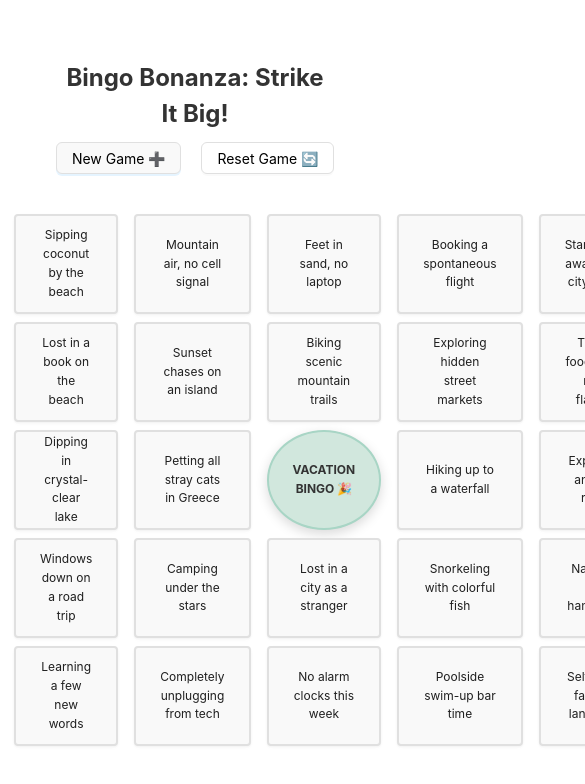
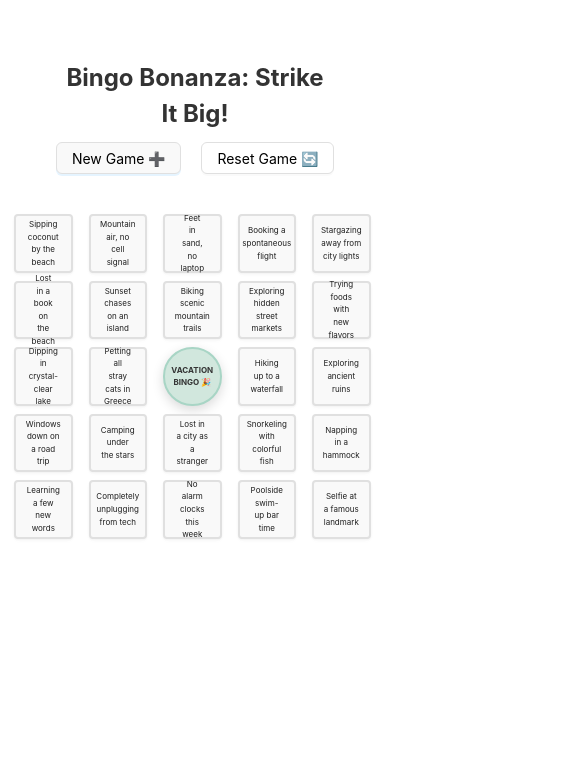
Before and after one commit to dnyaneshwargiri/bingo-app, a React (Vite) app: page / in a window 390 px wide. Shown: the top 784 px of the page, 585 px wide, since content can reach past the window. Built offline with nearby package versions, Linux system fonts and the light colour scheme.

Commit message:
fix: responsiveness css changes

```diff
--- a/src/components/bingoCard.css
+++ b/src/components/bingoCard.css
@@ -24,8 +24,9 @@
   }
 
   .bingo-cell {
-    height: 16vw;
-    font-size: 10px;
+    height: 15vw !important;
+    width: 15vw;
+    font-size: 8px !important;
   }
 }
 
```
